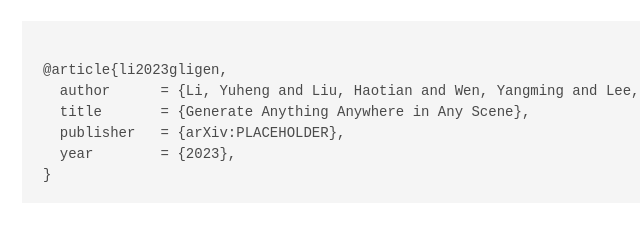
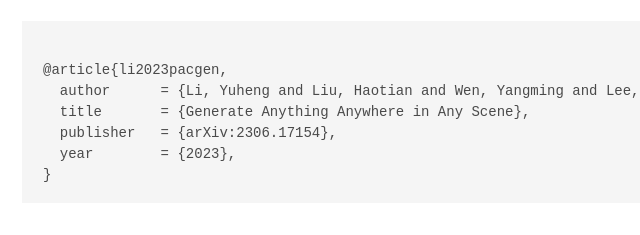
Before and after one commit to Yuheng-Li/PACGen, a plain HTML site: page index.html in a window 1280 px wide. Shown: the part 7229-7464 px from the top of the page, 162-802 px from the left. Drawn offline with nearby package versions, Linux system fonts and the light colour scheme; some icons are missing; a web font is replaced by a local one.

Commit message:
Update index.html

```diff
--- a/index.html
+++ b/index.html
@@ -298,10 +298,10 @@
   <div class="container is-max-desktop content">
     <h2 class="title">BibTeX</h2>
     <pre><code>
-@article{li2023gligen,
+@article{li2023pacgen,
   author      = {Li, Yuheng and Liu, Haotian and Wen, Yangming and Lee, Yong Jae},
   title       = {Generate Anything Anywhere in Any Scene},
-  publisher   = {arXiv:PLACEHOLDER},
+  publisher   = {arXiv:2306.17154},
   year        = {2023},
 }
 </code></pre>
```
